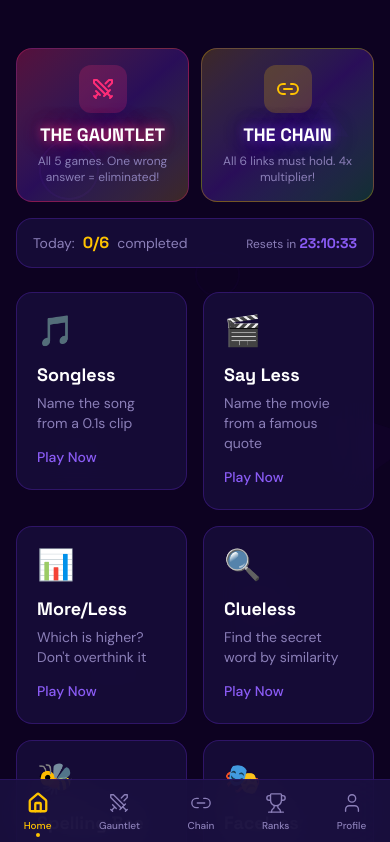
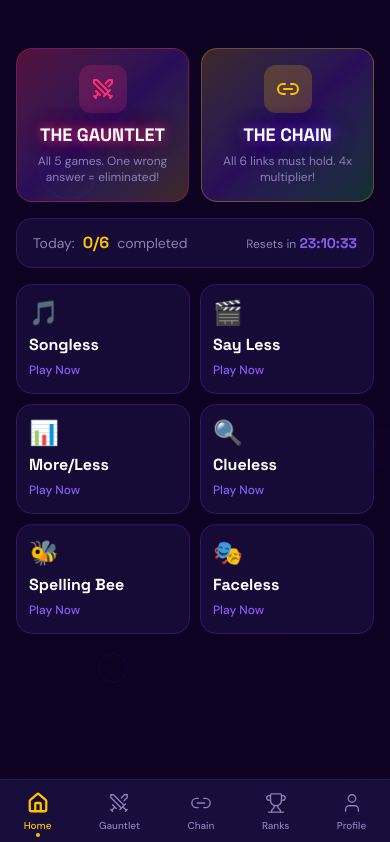
Before and after one commit to davveftc/gauntlet-games, a Next.js app: page / in a window 390 px wide. Shown: the top 842 px of the page. Built offline with nearby package versions, Linux system fonts and the light colour scheme; no server answers.

Commit message:
Hide game card descriptions on mobile to fit all cards without scrolling
- Hide description text on mobile (hidden lg:block)
- Reduce card padding, emoji size, and grid gap on mobile
- Keep full layout on desktop (lg breakpoint)

https://claude.ai/code/session_01EVDdpmH8w96u3yipyW6mJo

```diff
--- a/src/components/home/GameCard.tsx
+++ b/src/components/home/GameCard.tsx
@@ -32,24 +32,24 @@ export default function GameCard({
   return (
     <Link href={`/play/${gameId}`}>
       <motion.div
-        className="glass-card p-5 cursor-pointer group relative overflow-hidden"
+        className="glass-card p-3 lg:p-5 cursor-pointer group relative overflow-hidden"
         whileHover={{ scale: 1.03, y: -2 }}
         whileTap={{ scale: 0.98 }}
       >
         <div className="absolute inset-0 bg-gradient-to-br from-primary/10 to-secondary/10 opacity-0 group-hover:opacity-100 transition-opacity rounded-2xl" />
 
         <div className="relative z-10">
-          <div className="flex items-center justify-between mb-3">
-            <span className="text-3xl">{emoji}</span>
+          <div className="flex items-center justify-between mb-1 lg:mb-3">
+            <span className="text-2xl lg:text-3xl">{emoji}</span>
             {streak > 0 && (
               <span className="flex items-center gap-1 text-accent text-sm font-bold animate-fire">
                 {streak}
               </span>
             )}
           </div>
-          <h3 className="font-display text-lg font-bold mb-1">{title}</h3>
-          <p className="text-muted text-sm mb-3">{description}</p>
-          <span className={`text-sm font-medium ${badge.color}`}>
+          <h3 className="font-display text-base lg:text-lg font-bold">{title}</h3>
+          <p className="text-muted text-sm mb-3 hidden lg:block">{description}</p>
+          <span className={`text-xs lg:text-sm font-medium ${badge.color}`}>
             {badge.text}
           </span>
         </div>
--- a/src/components/home/GameGrid.tsx
+++ b/src/components/home/GameGrid.tsx
@@ -16,7 +16,7 @@ interface GameGridProps {
 
 export default function GameGrid({ games, history }: GameGridProps) {
   return (
-    <div className="grid grid-cols-2 lg:grid-cols-3 gap-4 mt-6">
+    <div className="grid grid-cols-2 lg:grid-cols-3 gap-2.5 lg:gap-4 mt-4 lg:mt-6">
       {games.map((game) => {
         const gameState = history?.games?.[game.gameId];
         const status: GameResult = gameState?.result || "not-started";
```
